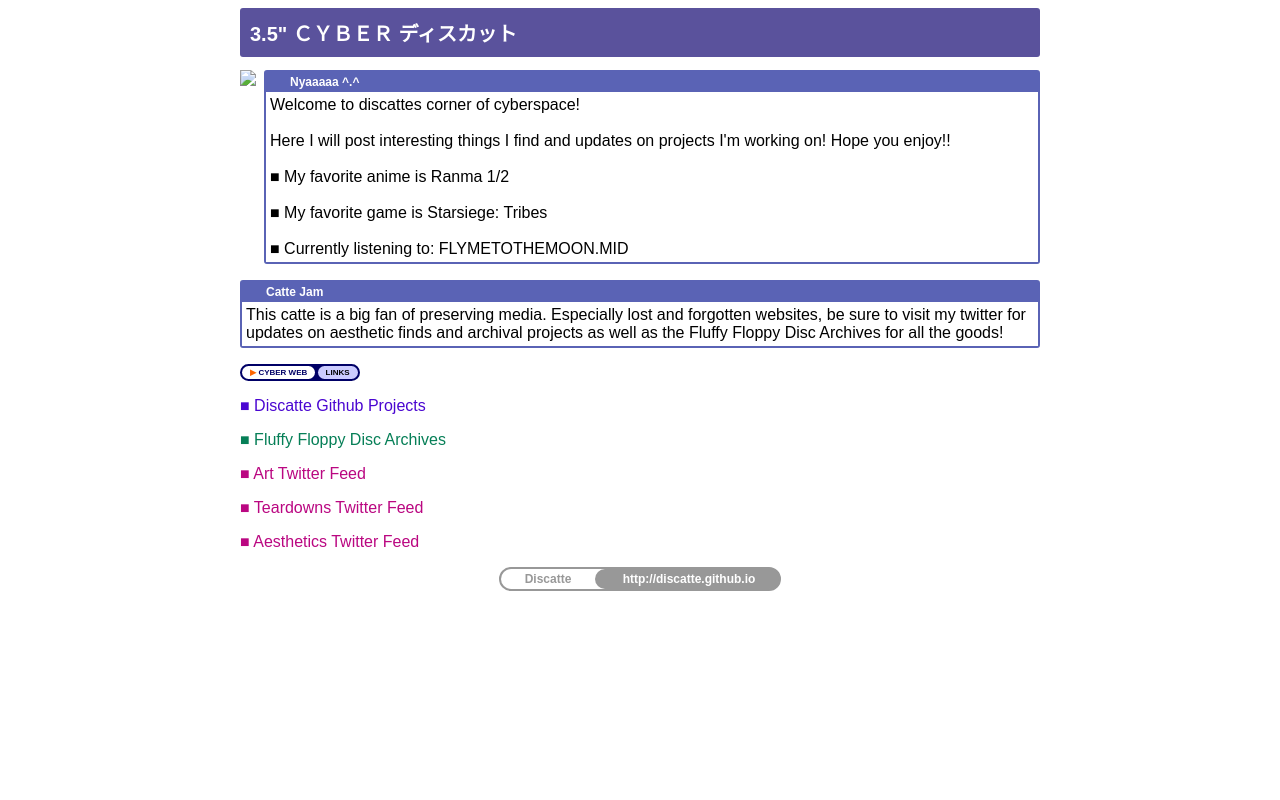
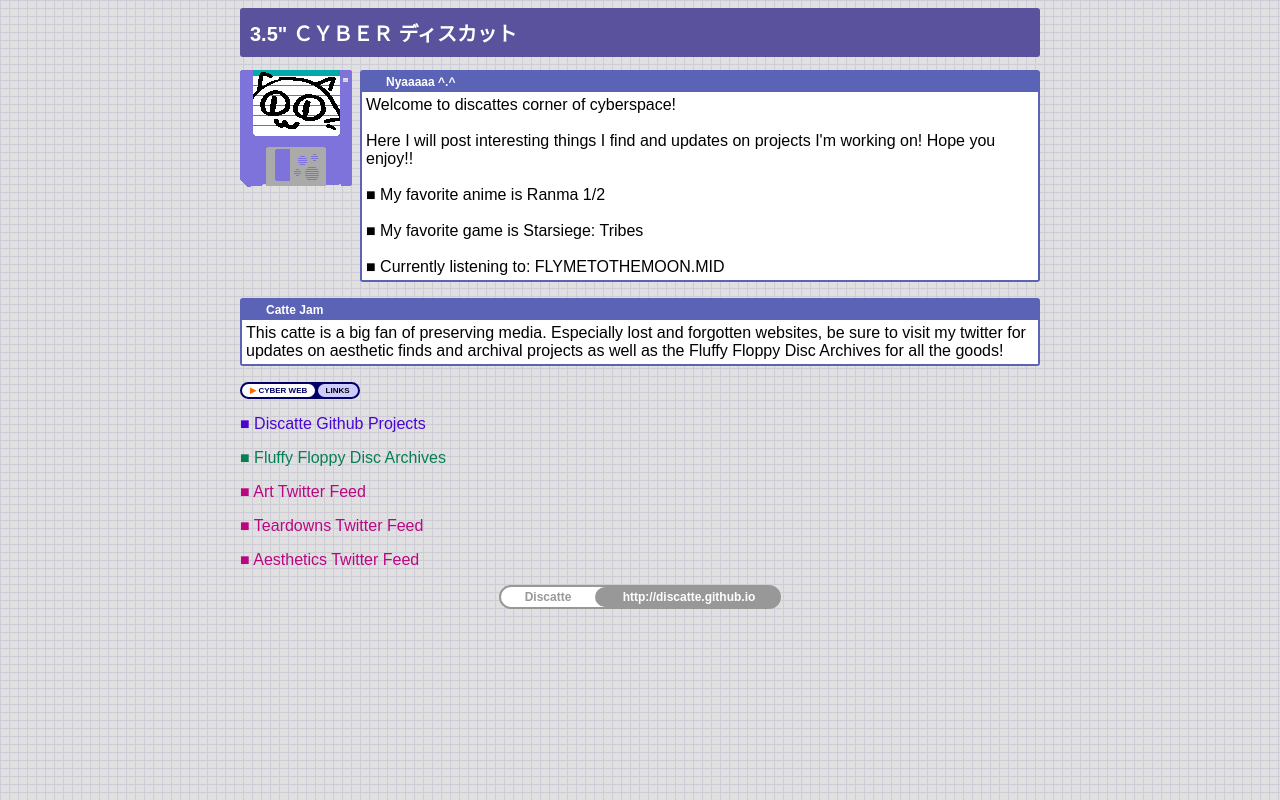
Before and after one commit to discatte/discatte.github.io, a plain HTML site: page index.html in a window 1280 px wide. Drawn offline with Linux system fonts and the light colour scheme.

Commit message:
Update index.html

```diff
--- a/index.html
+++ b/index.html
@@ -7,7 +7,7 @@
         /* MAIN CAT STYLINGS ---------------------------------- */
 
         .CYBER {
-            background-image: url("CYBERB~1.PNG");
+            background-image: url("images/CYBERB~1.PNG");
             font-family: sans-serif;
         }
         .PAGE {
@@ -155,7 +155,7 @@
         <TABLE WIDTH=100% CLASS="CYBERGRID">
         <TR>
             <TD VALIGN=top>
-                <DIV><IMG SRC="images/discatte-vaio.png"></IMG></DIV>
+                <DIV><IMG SRC="images/VAIOD~1.PNG"></IMG></DIV>
             </TD>
             <TD WIDTH=100% VALIGN=top>
                 <DIV CLASS="FUR">
```
